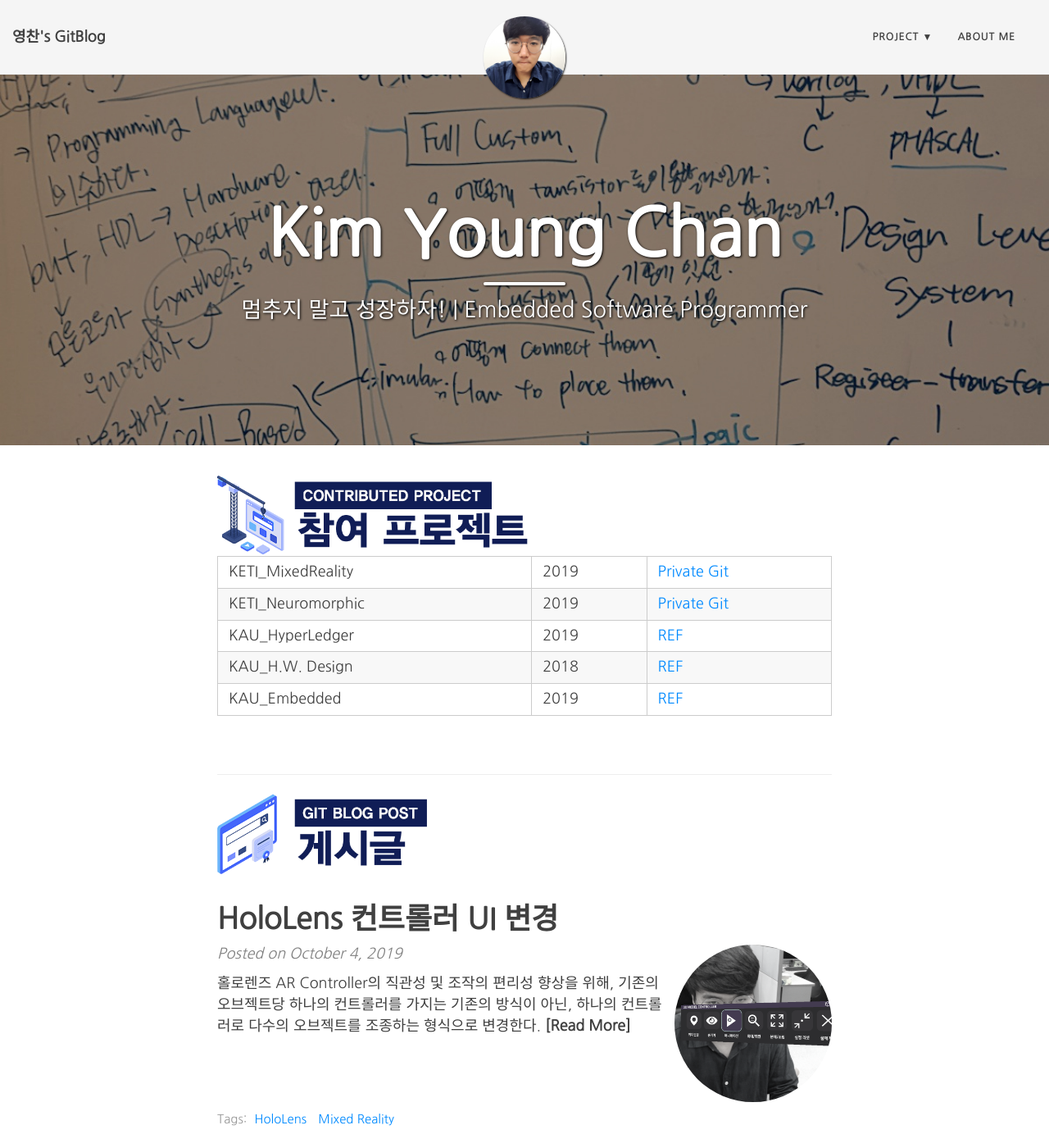
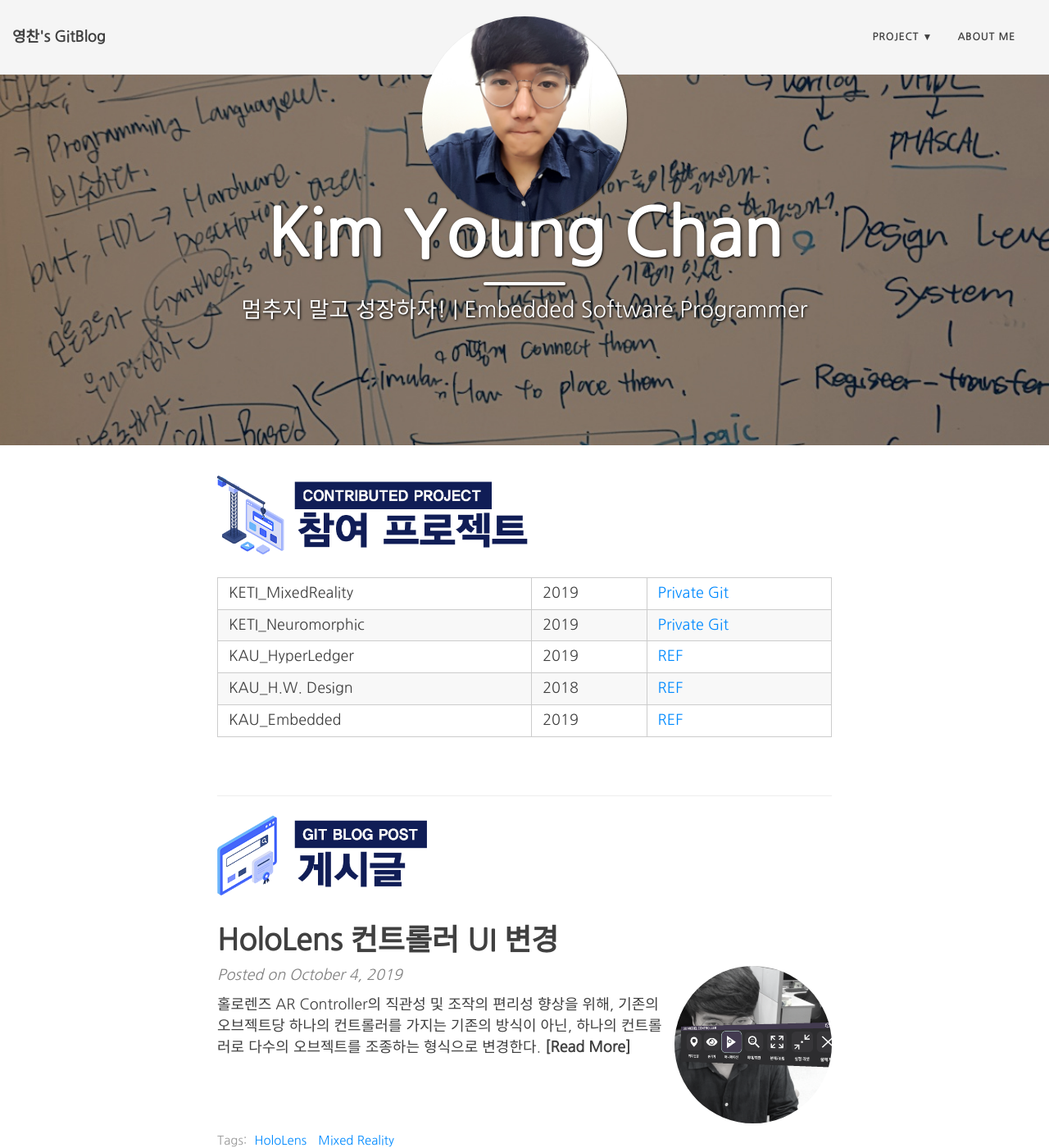
Before and after one commit to charlieppark/charlieppark.github.io-backup, a Jekyll site: the page built from index.html, in a window 1280 px wide and 1400 px high. Shown: the whole window at 82% size. Built offline with Jekyll 4.4.1, drawn with Linux system fonts in a browser that asks for light colours; nearby versions of some CDN libraries; the list of posts is cut into pages by our own code.

Commit message:
UI update

```diff
--- a/_config.yml
+++ b/_config.yml
@@ -77,7 +77,7 @@ social-network-links:
 #  stackoverflow: "3943160/daattali"
 #  snapchat: deanat78
   instagram: kimyc1223
-  youtube: user/kimyc1223
+  youtube: channel/UCQi-CraYnlNjIKqZYv9gLCQ/videos?view_as=subscriber
 #  spotify: yourname
   telephone: +821093578504
   steam: kimyc1223
--- a/css/main.css
+++ b/css/main.css
@@ -170,7 +170,7 @@ img {
 .navbar-custom .avatar-container {
   position: absolute;
   left: 50%;
-  width: 50px;
+  width: 125px;
   margin-top: -25px;
 }
 .navbar-custom .avatar-container .avatar-img-border {
@@ -194,7 +194,7 @@ img {
 
 @media only screen and (min-width: 768px) {
   .navbar-custom .avatar-container {
-    width: 100px;
+    width: 250px;
     margin-top: -50px;
   }
 
--- a/index.html
+++ b/index.html
@@ -10,7 +10,7 @@ use-site-title: true
 
 <div class ="test">
   <img src="/img/logo1.png" style="width:100%;min-width: 384px;max-width: 460px;">
-  <br>
+  <br><br><font size="2"> </font>
   <table width="100%">
     <tr>
       <td>KETI_MixedReality</td>
```
